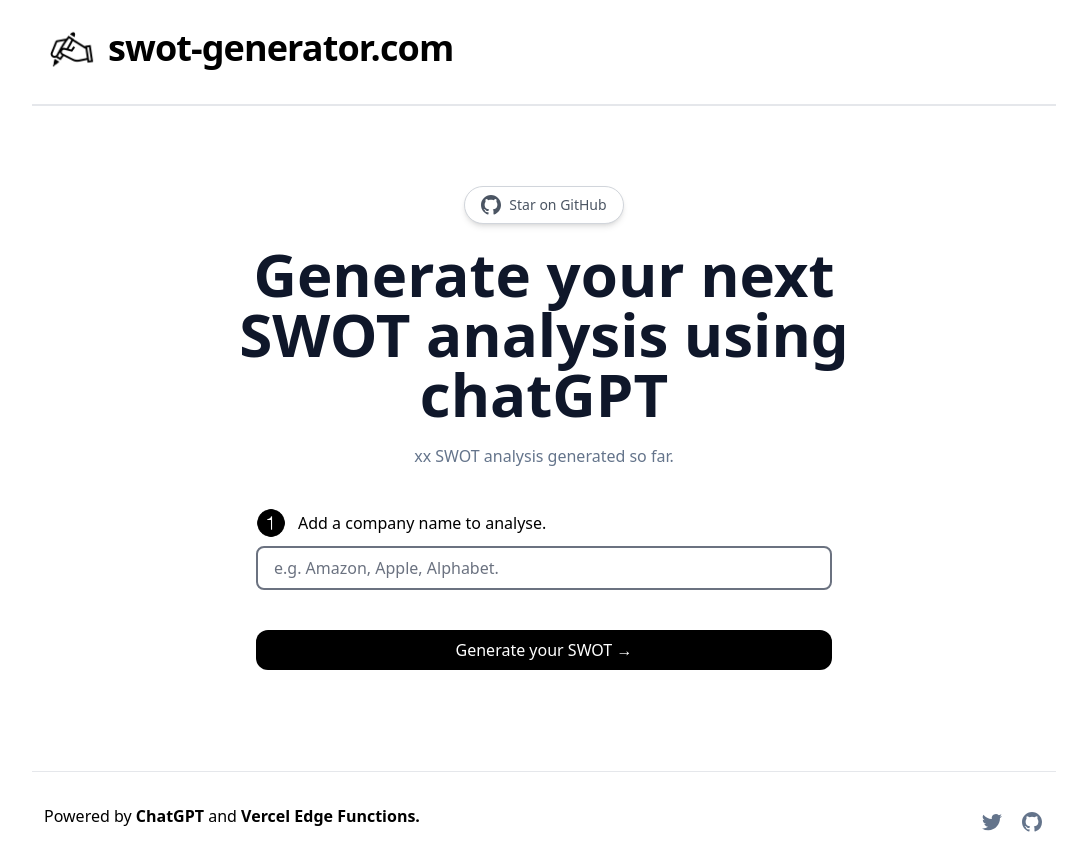
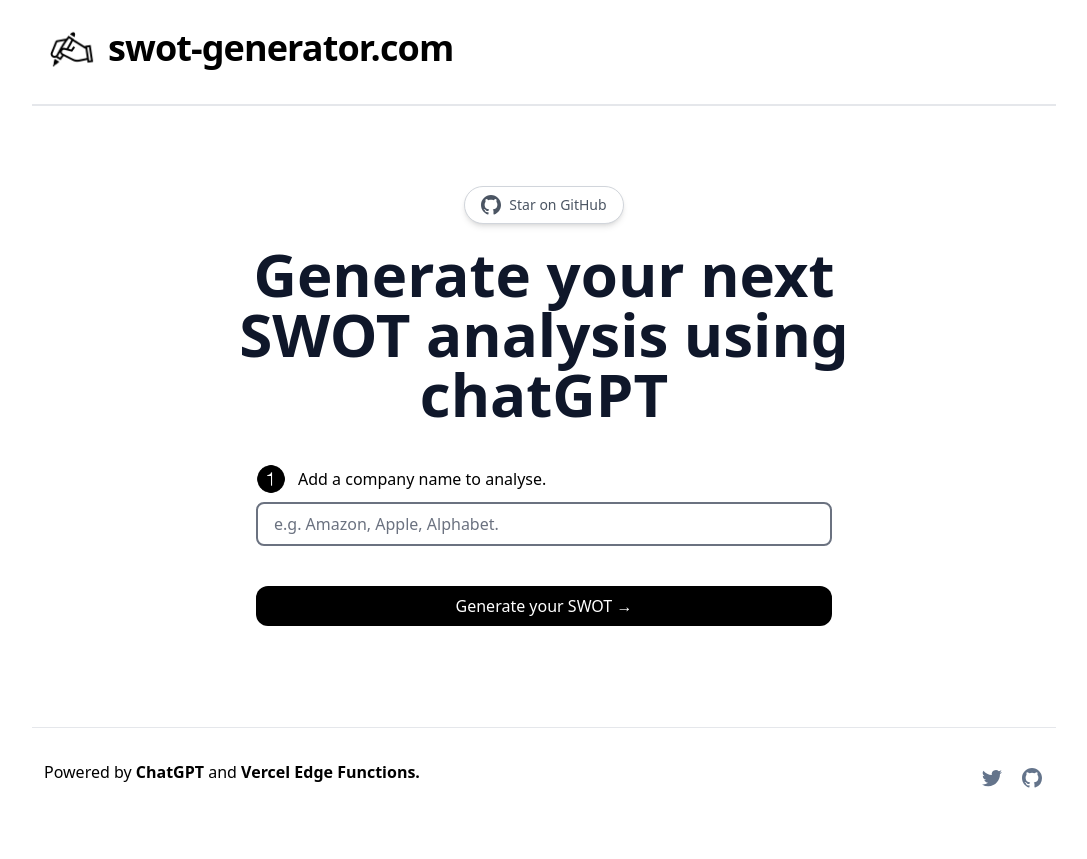
Before and after one commit to Nutlope/twitterbio, a Next.js app: page / in a window 1280 px wide. Shown: the whole page, without its empty margins (96-1183 px from the left). After the commit the page ends 815 px from the top, so only its background shows below. Built offline with nearby package versions, Linux system fonts and the light colour scheme.

Commit message:
remove generated text field

```diff
--- a/pages/index.tsx
+++ b/pages/index.tsx
@@ -99,9 +99,6 @@
         <h1 className="sm:text-6xl text-4xl max-w-[708px] font-bold text-slate-900">
           Generate your next SWOT analysis using chatGPT
         </h1>
-        <p className="text-slate-500 mt-5">
-          xx SWOT analysis generated so far.
-        </p>
         <div className="max-w-xl w-full">
           <div className="flex mt-10 items-center space-x-3">
             <Image
@@ -182,7 +179,7 @@
                         }}
                         key={generatedSWOT}
                       >
-                        <h2>
+                        <h2 className="font-bold">
                           {generatedSWOT[0] != "1"
                             ? "Invalid company"
                             : index == 0
```
